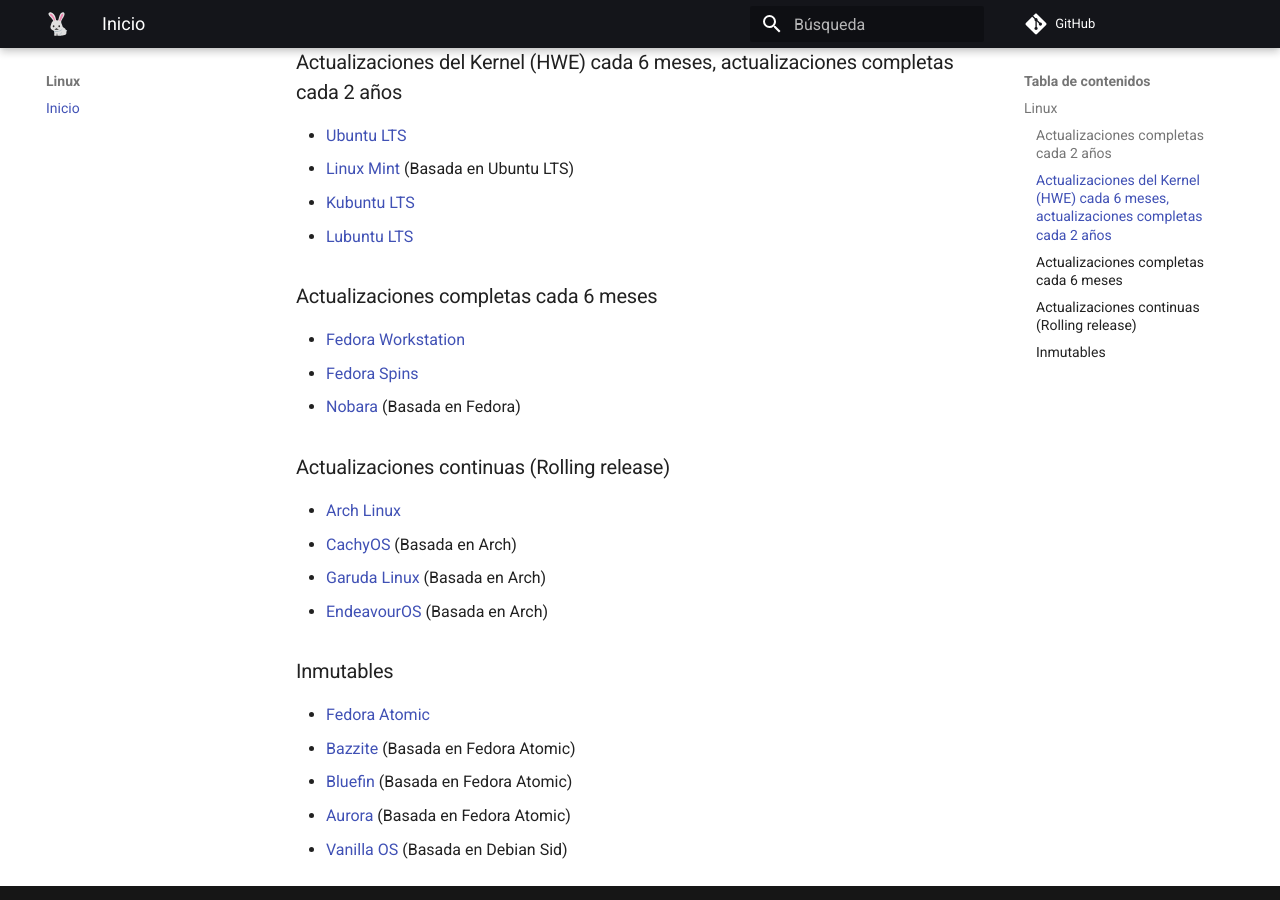
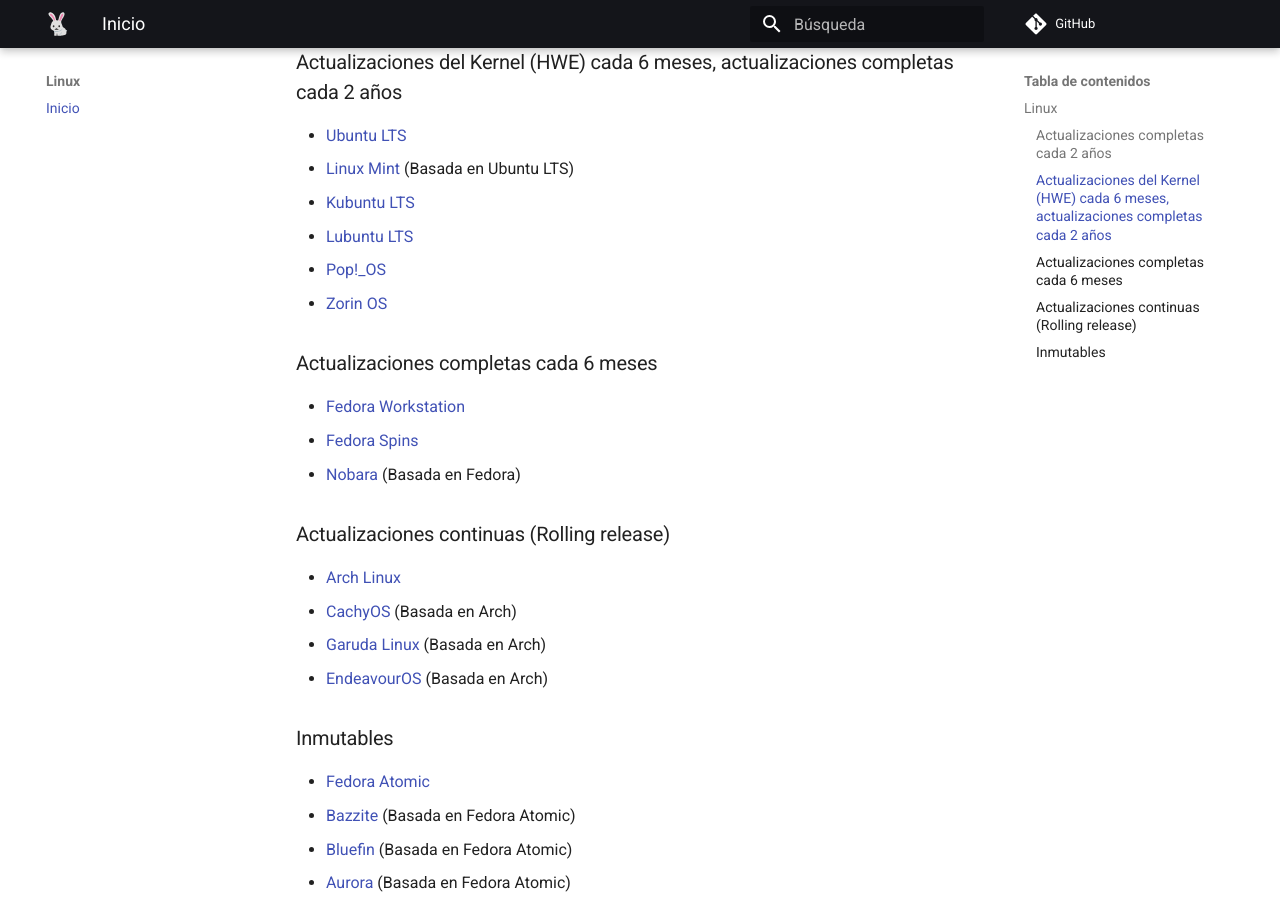
Before and after one commit to anomalouscode/wiki, an MkDocs documentation site: the page built from docs/linux/index.md, in a window 1280 px wide and 900 px high, scrolled down 537 px. Built offline with MkDocs 1.6.1 and Material for MkDocs 9.7.7, drawn with Linux system fonts in a browser that asks for light colours; comment, search, counter and statistics services are not loaded.

Commit message:
Update index.md

```diff
--- a/docs/linux/index.md
+++ b/docs/linux/index.md
@@ -23,6 +23,9 @@
 - [Kubuntu LTS](https://kubuntu.org/)
 - [Lubuntu LTS](https://lubuntu.me/)
 
+- [Pop!_OS](https://pop.system76.com/)
+- [Zorin OS](https://zorin.com/os/)
+
 ### Actualizaciones completas cada 6 meses
 
 - [Fedora Workstation](https://fedoraproject.org/workstation/)
```
